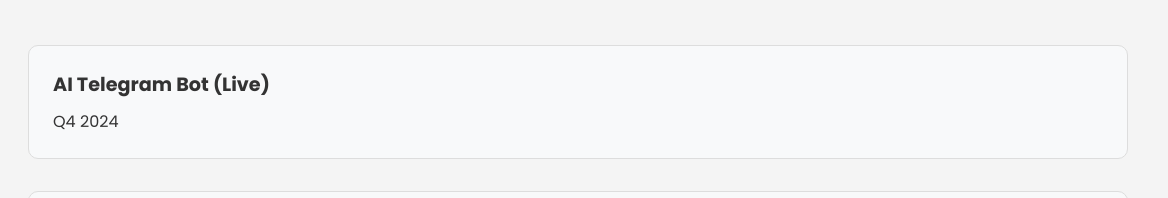
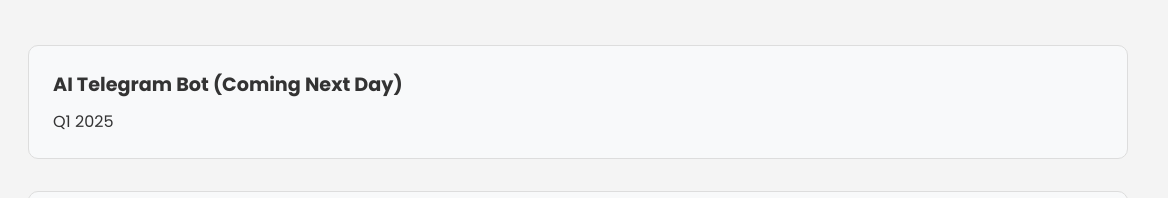
Before and after one commit to nuvorlike/caty, a plain HTML site: page index.html in a window 1280 px wide. Shown: the part 2274-2472 px from the top of the page, 112-1280 px from the left. Drawn offline with Linux system fonts and the light colour scheme.

Commit message:
Update index.html

```diff
--- a/index.html
+++ b/index.html
@@ -160,8 +160,8 @@
                 <img src="img/telegram-icon.svg" alt="Telegram Icon" />
               </div>
               <div class="timeline-content">
-                <h3>AI Telegram Bot (Live)</h3>
-                <p>Q4 2024</p>
+                <h3>AI Telegram Bot (Coming Next Day)</h3>
+                <p>Q1 2025</p>
               </div>
             </div>
 
```
